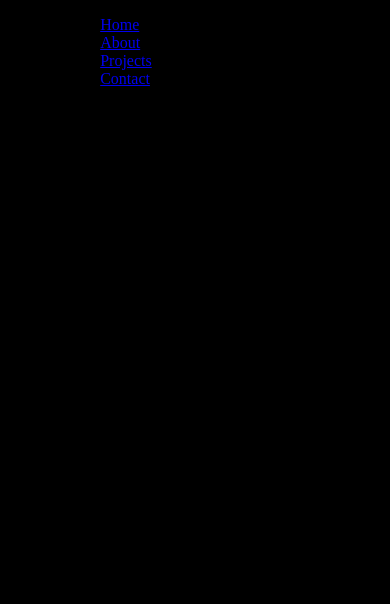
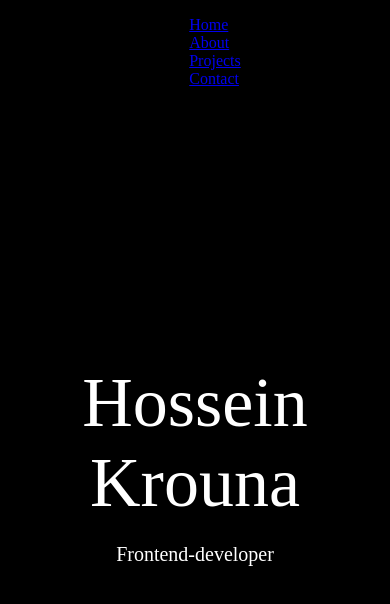
Before and after one commit to HosseinKrouna/my-personal-website, a Next.js app: page / in a window 390 px wide. Shown: the top 604 px of the page. Built offline with nearby package versions, Linux system fonts and the light colour scheme.

Commit message:
modify: Add global styles with media queries

```diff
--- a/components/Layout.js
+++ b/components/Layout.js
@@ -1,10 +1,8 @@
-import Navbar from "@/components/Navbar";
 import Footer from "@/components/Footer";
 
 function Layout({ children }) {
 	return (
 		<div>
-			<Navbar />
 			<main>{children}</main>
 			<Footer />
 		</div>
--- a/next.config.js
+++ b/next.config.js
@@ -1,4 +1,22 @@
 /** @type {import('next').NextConfig} */
-const nextConfig = {}
+const nextConfig = {
+	compiler: {
+		styledComponents: true,
+	},
+	reactStrictMode: true,
+	images: {
+		domains: ["res.cloudinary.com"],
+	},
 
-module.exports = nextConfig
+	webpack(config) {
+		config.module.rules.push({
+			test: /\.svg$/i,
+			issuer: /\.[jt]sx?$/,
+			use: ["@svgr/webpack"],
+		});
+
+		return config;
+	},
+};
+
+module.exports = nextConfig;
--- a/package.json
+++ b/package.json
@@ -9,13 +9,16 @@
     "lint": "next lint"
   },
   "dependencies": {
+    "@emotion/react": "^11.11.1",
+    "@emotion/styled": "^11.11.0",
     "@mui/material": "^5.13.5",
     "@mui/styled-engine-sc": "^5.12.0",
+    "babel-plugin-styled-components": "^1.13.2",
     "eslint": "8.42.0",
     "eslint-config-next": "13.4.5",
     "next": "13.4.5",
     "react": "18.2.0",
     "react-dom": "18.2.0",
-    "styled-components": "^5.3.11"
+    "styled-components": "^5.3.1"
   }
 }
--- /dev/null
+++ b/pages/_app.js
@@ -0,0 +1,12 @@
+import GlobalStyle from "../styles";
+
+function MyApp({ Component, pageProps }) {
+	return (
+		<>
+			<GlobalStyle />
+			<Component {...pageProps} />
+		</>
+	);
+}
+
+export default MyApp;
--- /dev/null
+++ b/pages/_document.js
@@ -0,0 +1,47 @@
+import Document, { Html, Head, Main, NextScript } from "next/document";
+import { ServerStyleSheet } from "styled-components";
+
+export default class MyDocument extends Document {
+	static async getInitialProps(ctx) {
+		const sheet = new ServerStyleSheet();
+		const originalRenderPage = ctx.renderPage;
+
+		try {
+			ctx.renderPage = () =>
+				originalRenderPage({
+					enhanceApp: (App) => (props) =>
+						sheet.collectStyles(<App {...props} />),
+				});
+
+			const initialProps = await Document.getInitialProps(ctx);
+			return {
+				...initialProps,
+				styles: [initialProps.styles, sheet.getStyleElement()],
+			};
+		} finally {
+			sheet.seal();
+		}
+	}
+
+	render() {
+		return (
+			<Html lang="en">
+				<Head>
+					<link
+						rel="stylesheet"
+						href="https://fonts.googleapis.com/css?family=Roboto:300,400,500,700&display=swap"
+					/>
+					<link
+						rel="stylesheet"
+						href="https://fonts.googleapis.com/icon?family=Material+Icons"
+					/>
+				</Head>
+				<body>
+					<Main />
+					<div id="root"></div>
+					<NextScript />
+				</body>
+			</Html>
+		);
+	}
+}
--- a/pages/index.js
+++ b/pages/index.js
@@ -1,44 +1,48 @@
-import Layout from "@/components/Layout";
+import Navbar from "@/components/Navbar";
 import styled from "styled-components";
-import { createGlobalStyle } from "styled-components";
 
 export default function HomePage() {
 	return (
 		<AppContainer>
-			<GlobalStyle />
-			<Layout>
-				<MainContent>
-					<Header>Hossein Krouna</Header>
-					<p>Frontend-developer</p>
-				</MainContent>
-			</Layout>
+			<StyledNavbar />
+			<MainContent>
+				<Header>Hossein Krouna</Header>
+				<TitleHomePage>Frontend-developer</TitleHomePage>
+			</MainContent>
 		</AppContainer>
 	);
 }
 
-const GlobalStyle = createGlobalStyle`
-body {
-	margin: 0;
-	padding: 0;
-	overflow: hidden;
-}
+const StyledNavbar = styled(Navbar)``;
+
+const TitleHomePage = styled.p`
+	font-size: 20px;
+	font-weight: 10px;
+	color: white;
+	text-align: center;
 `;
 
-const Header = styled.header``;
-const MainContent = styled.div``;
+const Header = styled.header`
+	font-size: 70px;
+	font-weight: 50px;
+	color: white;
+	text-align: center;
+`;
+const MainContent = styled.div`
+	display: flex;
+	flex-direction: column;
+	align-items: center;
+	justify-content: center;
+	height: 100%;
+`;
 
 const AppContainer = styled.div`
 	height: 100vh;
 	width: 100vw;
 	display: flex;
+	flex-direction: column;
+	align-items: center;
+	position: relative;
 	justify-content: center;
-	@media (max-width: 768px) {
-		background-color: black;
-	}
-	@media (min-width: 768px) {
-		background-image: url("/images/rafael-leao-PzmmiWoJHA8-unsplash.jpg");
-		background-size: cover;
-		background-position: center center;
-	}
 	overflow: hidden;
 `;
--- /dev/null
+++ b/styles.js
@@ -0,0 +1,29 @@
+import { createGlobalStyle } from "styled-components";
+
+export default createGlobalStyle`
+  *,
+  *::before,
+  *::after {
+    box-sizing: border-box;
+  }
+
+  body {
+    margin: 0;
+    padding: 0;
+    overflow: hidden;
+  }
+  @media screen and (max-width: 768px) {
+    body {
+      background-color: black;
+    }
+  }
+
+  @media screen and (min-width: 768px) {
+    body {
+      background-image: url("/images/rafael-leao-PzmmiWoJHA8-unsplash.jpg");
+      background-size: cover;
+      background-position: center center;
+    }
+  }
+
+  `;
```
Also changed, not shown: public/styles/global.css (deleted), 1 other file (tests, documents, lock files or other folders).
